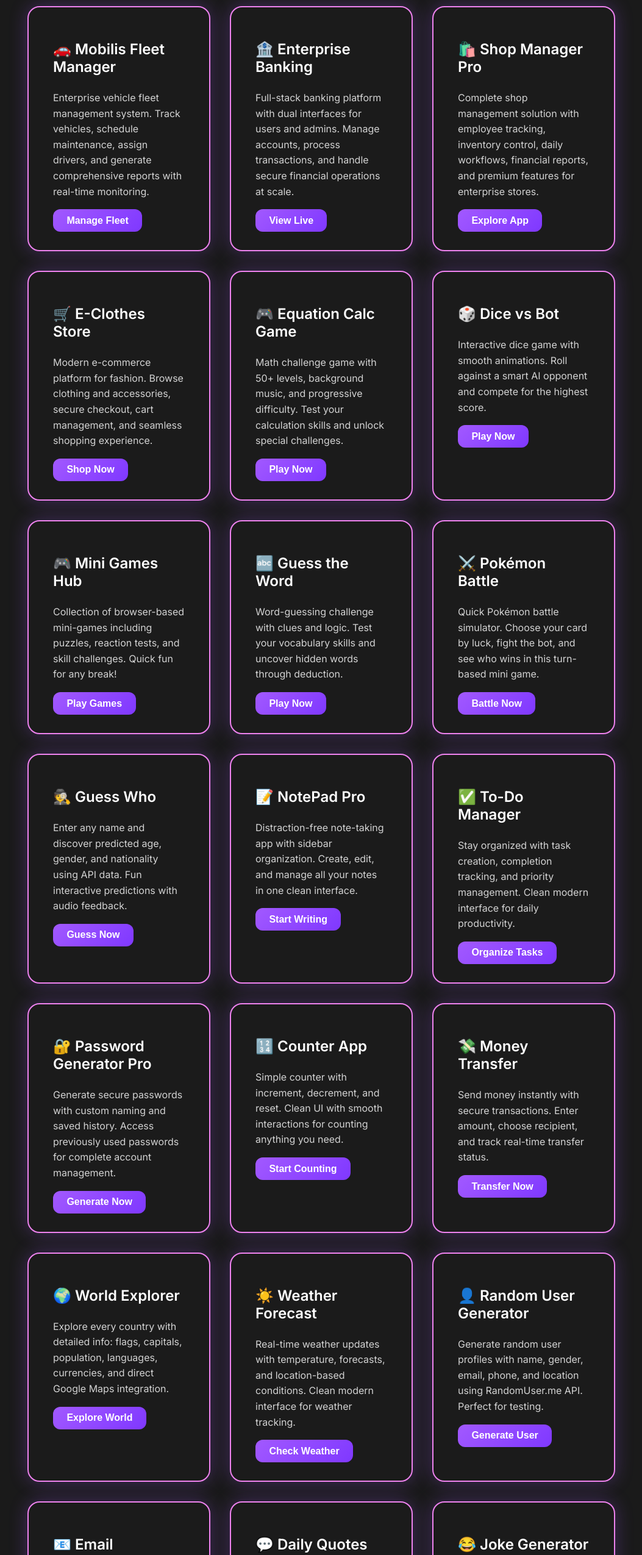
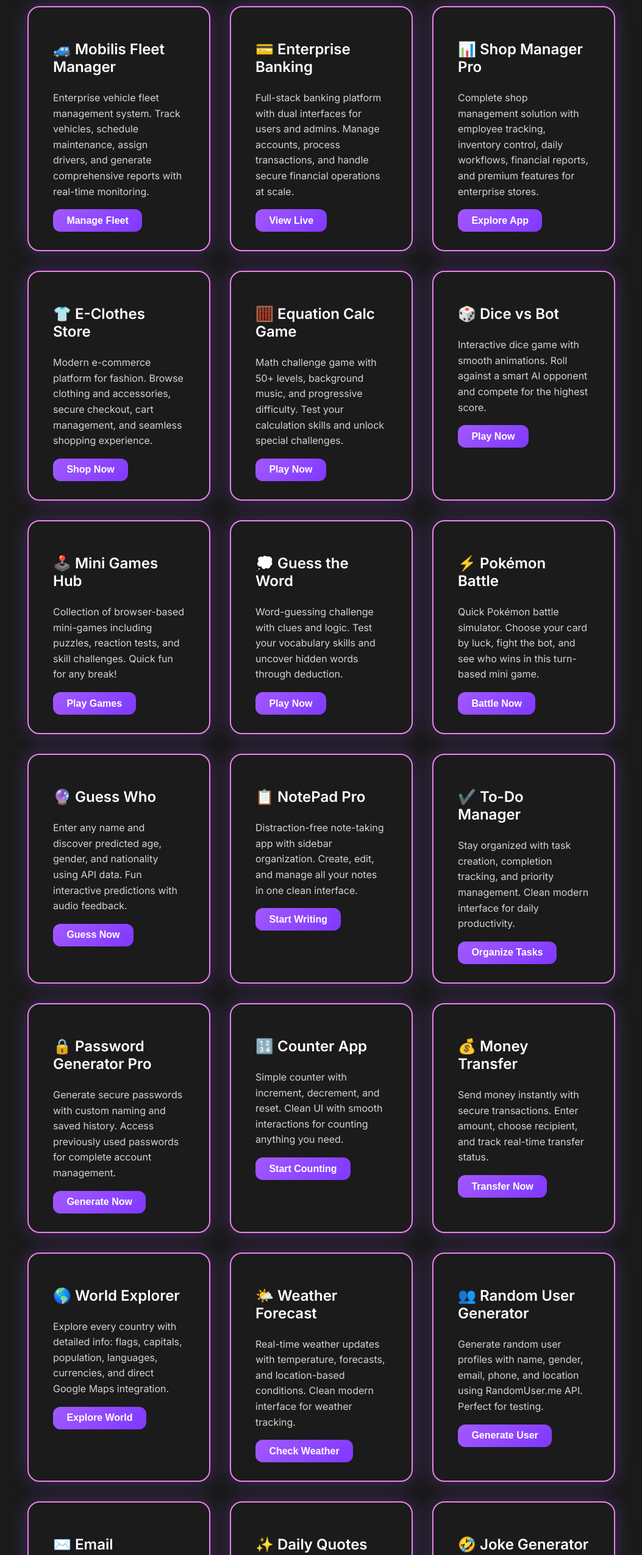
Before and after one commit to reportJNG/My-Portfolio, a React (Vite) app: page / in a window 1280 px wide. Shown: the part 1201-3751 px from the top of the page at 61% size, without its empty margins (113-1166 px from the left). Built offline with nearby package versions, Linux system fonts and the light colour scheme; the HTML template or start-up script is replaced by a standard one.

Commit message:
better emote to the project of the array

```diff
--- a/src/Pages/Projects.jsx
+++ b/src/Pages/Projects.jsx
@@ -3,35 +3,35 @@ import styles from "../Styles/Projects.module.css";
 export default function Projects() {
   const projects = [
     {
-      name: "🚗 Mobilis Fleet Manager",
+      name: "🚙 Mobilis Fleet Manager",
       description:
         "Enterprise vehicle fleet management system. Track vehicles, schedule maintenance, assign drivers, and generate comprehensive reports with real-time monitoring.",
       buttonText: "Manage Fleet",
       link: "https://mobilis-gestion-du-parc-automobile.vercel.app/",
     },
     {
-      name: "🏦 Enterprise Banking",
+      name: "💳 Enterprise Banking",
       description:
         "Full-stack banking platform with dual interfaces for users and admins. Manage accounts, process transactions, and handle secure financial operations at scale.",
       buttonText: "View Live",
       link: "https://bank-eight-woad.vercel.app/",
     },
     {
-      name: "🛍️ Shop Manager Pro",
+      name: "📊 Shop Manager Pro",
       description:
         "Complete shop management solution with employee tracking, inventory control, daily workflows, financial reports, and premium features for enterprise stores.",
       buttonText: "Explore App",
       link: "https://shop-manager-x3o9.vercel.app/",
     },
     {
-      name: "🛒 E-Clothes Store",
+      name: "👕 E-Clothes Store",
       description:
         "Modern e-commerce platform for fashion. Browse clothing and accessories, secure checkout, cart management, and seamless shopping experience.",
       buttonText: "Shop Now",
       link: "https://e-commerce-shop-seven-pearl.vercel.app/",
     },
     {
-      name: "🎮 Equation Calc Game",
+      name: "🧮 Equation Calc Game",
       description:
         "Math challenge game with 50+ levels, background music, and progressive difficulty. Test your calculation skills and unlock special challenges.",
       buttonText: "Play Now",
@@ -45,49 +45,49 @@ export default function Projects() {
       link: "https://dice-web-game.vercel.app/",
     },
     {
-      name: "🎮 Mini Games Hub",
+      name: "🕹️ Mini Games Hub",
       description:
         "Collection of browser-based mini-games including puzzles, reaction tests, and skill challenges. Quick fun for any break!",
       buttonText: "Play Games",
       link: "https://mini-games-h.vercel.app/",
     },
     {
-      name: "🔤 Guess the Word",
+      name: "💭 Guess the Word",
       description:
         "Word-guessing challenge with clues and logic. Test your vocabulary skills and uncover hidden words through deduction.",
       buttonText: "Play Now",
       link: "https://abrain.vercel.app/",
     },
     {
-      name: "⚔️ Pokémon Battle",
+      name: "⚡ Pokémon Battle",
       description:
         "Quick Pokémon battle simulator. Choose your card by luck, fight the bot, and see who wins in this turn-based mini game.",
       buttonText: "Battle Now",
       link: "https://pokemon-battel.vercel.app/",
     },
     {
-      name: "🕵️ Guess Who",
+      name: "🔮 Guess Who",
       description:
         "Enter any name and discover predicted age, gender, and nationality using API data. Fun interactive predictions with audio feedback.",
       buttonText: "Guess Now",
       link: "https://geuss-who.vercel.app/",
     },
     {
-      name: "📝 NotePad Pro",
+      name: "📋 NotePad Pro",
       description:
         "Distraction-free note-taking app with sidebar organization. Create, edit, and manage all your notes in one clean interface.",
       buttonText: "Start Writing",
       link: "https://notepad-azure-xi.vercel.app/",
     },
     {
-      name: "✅ To-Do Manager",
+      name: "✔️ To-Do Manager",
       description:
         "Stay organized with task creation, completion tracking, and priority management. Clean modern interface for daily productivity.",
       buttonText: "Organize Tasks",
       link: "https://to-do-app-puce-three.vercel.app/",
     },
     {
-      name: "🔐 Password Generator Pro",
+      name: "🔒 Password Generator Pro",
       description:
         "Generate secure passwords with custom naming and saved history. Access previously used passwords for complete account management.",
       buttonText: "Generate Now",
@@ -101,77 +101,77 @@ export default function Projects() {
       link: "https://timer-conter.vercel.app/",
     },
     {
-      name: "💸 Money Transfer",
+      name: "💰 Money Transfer",
       description:
         "Send money instantly with secure transactions. Enter amount, choose recipient, and track real-time transfer status.",
       buttonText: "Transfer Now",
       link: "https://transfer-money-two.vercel.app/",
     },
     {
-      name: "🌍 World Explorer",
+      name: "🌎 World Explorer",
       description:
         "Explore every country with detailed info: flags, capitals, population, languages, currencies, and direct Google Maps integration.",
       buttonText: "Explore World",
       link: "https://world-info-omega.vercel.app/",
     },
     {
-      name: "☀️ Weather Forecast",
+      name: "🌤️ Weather Forecast",
       description:
         "Real-time weather updates with temperature, forecasts, and location-based conditions. Clean modern interface for weather tracking.",
       buttonText: "Check Weather",
       link: "https://dev-weather-hamza.vercel.app/",
     },
     {
-      name: "👤 Random User Generator",
+      name: "👥 Random User Generator",
       description:
         "Generate random user profiles with name, gender, email, phone, and location using RandomUser.me API. Perfect for testing.",
       buttonText: "Generate User",
       link: "https://get-alot-random-users.vercel.app/",
     },
     {
-      name: "📧 Email Generator",
+      name: "✉️ Email Generator",
       description:
         "Create free random emails instantly. One-click copy for testing, signups, or temporary accounts. Quick and simple.",
       buttonText: "Get Email",
       link: "https://random-free-email.vercel.app/",
     },
     {
-      name: "💬 Daily Quotes",
+      name: "✨ Daily Quotes",
       description:
         "Get inspired with random motivational quotes. Fresh wisdom and inspiration at every click to brighten your day.",
       buttonText: "Inspire Me",
       link: "https://quote-day.vercel.app/",
     },
     {
-      name: "😂 Joke Generator",
+      name: "🤣 Joke Generator",
       description:
         "Need a laugh? Get random jokes instantly. Click for fresh humor anytime you need a mood boost.",
       buttonText: "Make Me Laugh",
       link: "https://joke-gen-ten.vercel.app/",
     },
     {
-      name: "🐱 Cat Images",
+      name: "😺 Cat Images",
       description:
         "Random cat pictures to brighten your day. Click for adorable cat photos whenever you need cuteness overload!",
       buttonText: "Meow!",
       link: "https://cats-gen.vercel.app/",
     },
     {
-      name: "🍽️ Syrian Delights",
+      name: "🍴 Syrian Delights",
       description:
         "Authentic Syrian cuisine showcase with menus, reviews, and rich cultural flavors. Experience Syria's culinary heritage online.",
       buttonText: "View Menu",
       link: "https://syrien.vercel.app/",
     },
     {
-      name: "🥩 Meet & Meat",
+      name: "🥓 Meet & Meat",
       description:
         "Premium BBQ and meat restaurant site with smoky vibes, menu highlights, and location details for carnivore enthusiasts.",
       buttonText: "Explore Menu",
       link: "https://meet-meat-alg.vercel.app/",
     },
     {
-      name: "🌐 Discord Community",
+      name: "💬 Discord Community",
       description:
         "Modern Discord server showcase with event announcements, community highlights, and direct invite link to join discussions.",
       buttonText: "Join Server",
```
